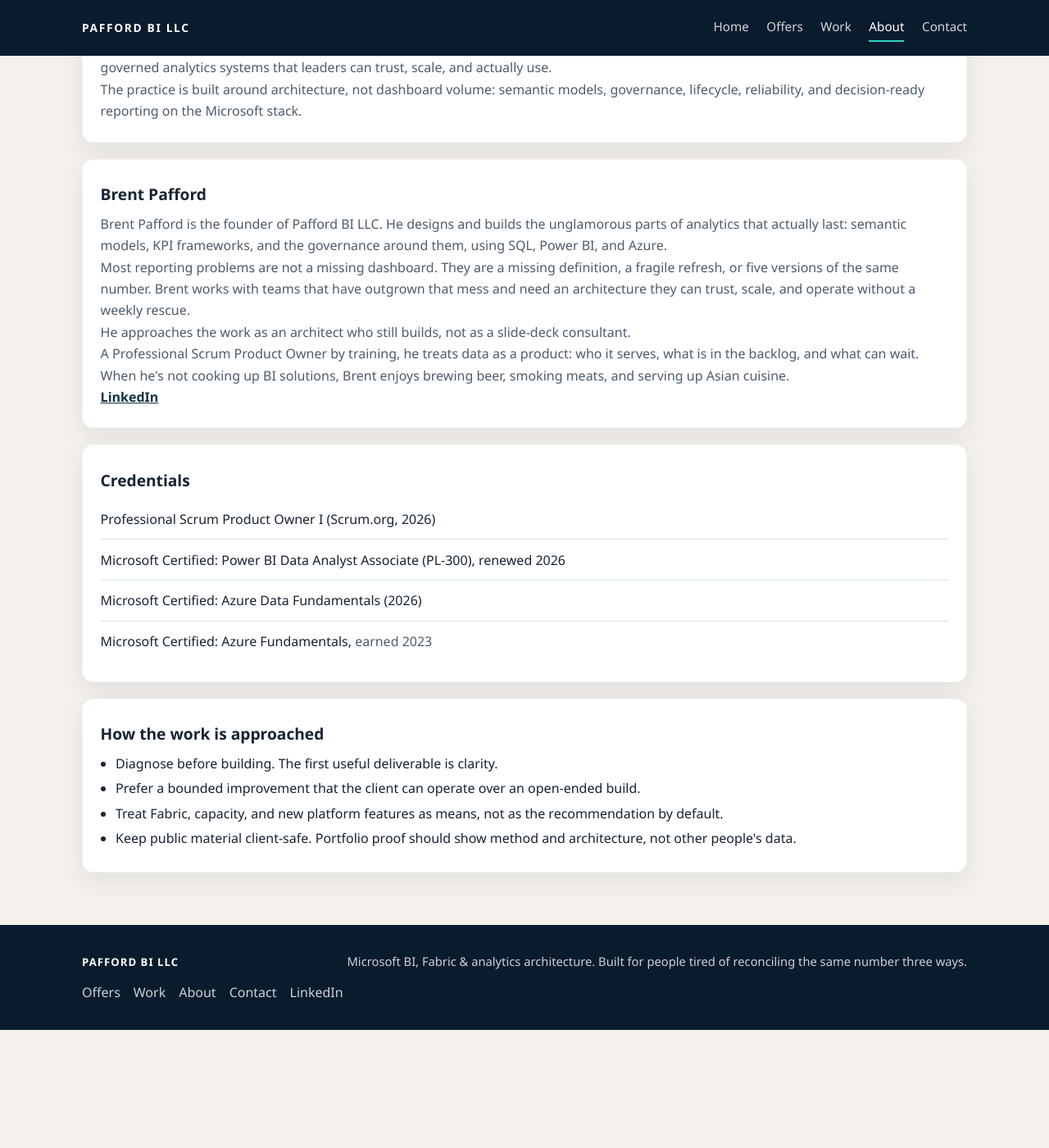
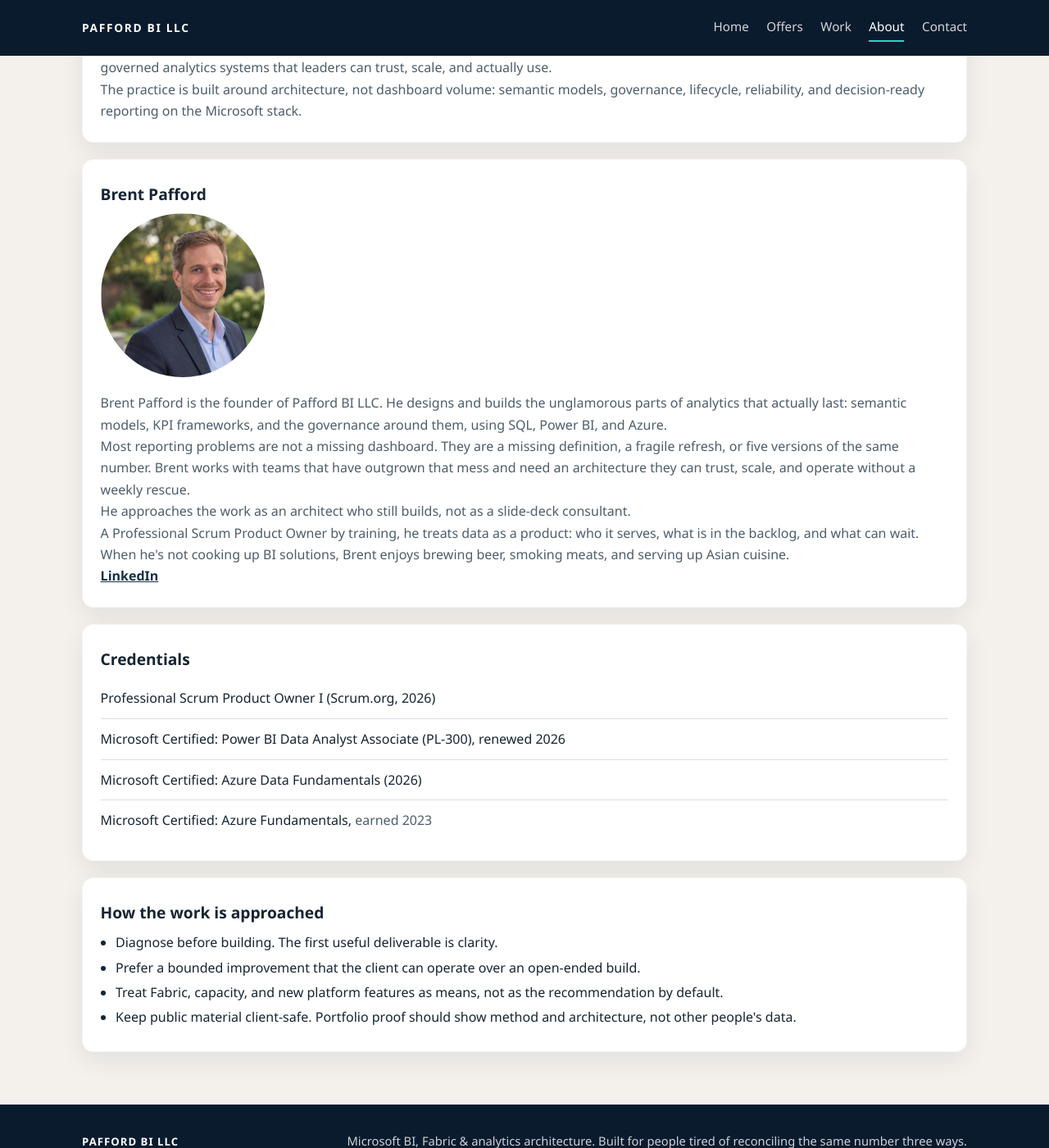
Before and after one commit to paffordbi/paffordbi.github.io, a Jekyll site: the page built from about.md, in a window 1280 px wide and 1400 px high, scrolled down 326 px. Shown: the whole window at 82% size. Built offline with Jekyll 4.4.1, drawn with Linux system fonts in a browser that asks for light colours; before the commit the page ends 1582 px from its top, so only the background shows below that.

Commit message:
Add headshot to About page

```diff
--- a/about.md
+++ b/about.md
@@ -22,7 +22,7 @@ permalink: /about/
 
     <article class="page-card">
       <h2>Brent Pafford</h2>
-      <!-- Headshot will be added here when provided. -->
+      <img class="headshot" src="{{ '/assets/img/brent-pafford.jpg' | relative_url }}" width="200" height="200" alt="Brent Pafford, founder of Pafford BI LLC">
       <p>Brent Pafford is the founder of Pafford BI LLC. He designs and builds the unglamorous parts of analytics that actually last: semantic models, KPI frameworks, and the governance around them, using SQL, Power BI, and Azure.</p>
       <p>Most reporting problems are not a missing dashboard. They are a missing definition, a fragile refresh, or five versions of the same number. Brent works with teams that have outgrown that mess and need an architecture they can trust, scale, and operate without a weekly rescue.</p>
       <p>He approaches the work as an architect who still builds, not as a slide-deck consultant.</p>
--- a/assets/css/site.css
+++ b/assets/css/site.css
@@ -435,3 +435,14 @@ main { flex: 1; }
 }
 
 .profile-links a { font-weight: 650; }
+
+.headshot {
+  display: block;
+  width: 200px;
+  max-width: 100%;
+  height: auto;
+  aspect-ratio: 1 / 1;
+  object-fit: cover;
+  border-radius: 50%;
+  margin: 0.15rem 0 1.15rem;
+}
```
Also changed, not shown: assets/img/brent-pafford.jpg (added).
